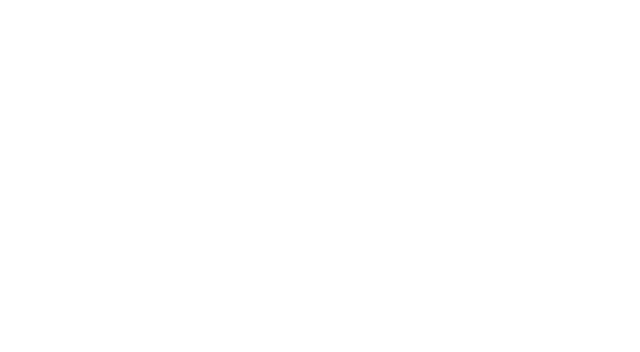
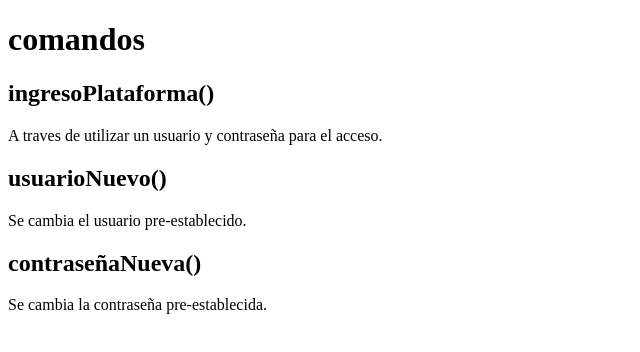
Before and after one commit to davidrossetti/logueoUser, a plain HTML site: page index.html in a window 1280 px wide. Shown: the whole page, without its empty margins (0-640 px from the left). Drawn offline with Linux system fonts and the light colour scheme.

Commit message:
Se agrega comandos en el html

```diff
--- a/index.html
+++ b/index.html
@@ -4,10 +4,40 @@
     <meta charset="UTF-8">
     <meta http-equiv="X-UA-Compatible" content="IE=edge">
     <meta name="viewport" content="width=device-width, initial-scale=1.0">
+    <script src="./index.scss"></script>
     <title>Document</title>
 </head>
 <body>
+    <h1>comandos</h1>
+    <section>
+        <h2>ingresoPlataforma()</h2>
+            <p>
+                A traves de utilizar un usuario y contraseña para el acceso.
+            </p>
 
+    </section>
+
+    <section>
+        <h2>usuarioNuevo()</h2>
+            <p>
+                Se cambia el usuario pre-establecido.
+            </p>
+
+    </section>
+
+    <section>
+        <h2>contraseñaNueva()</h2>
+            <p>
+                Se cambia la contraseña pre-establecida.
+            </p>
+
+    </section>
+
+
+
+    <div>
+        <h2></h2>
+    </div>
     <script src="./index.js"></script>
 </body>
 </html>
```
